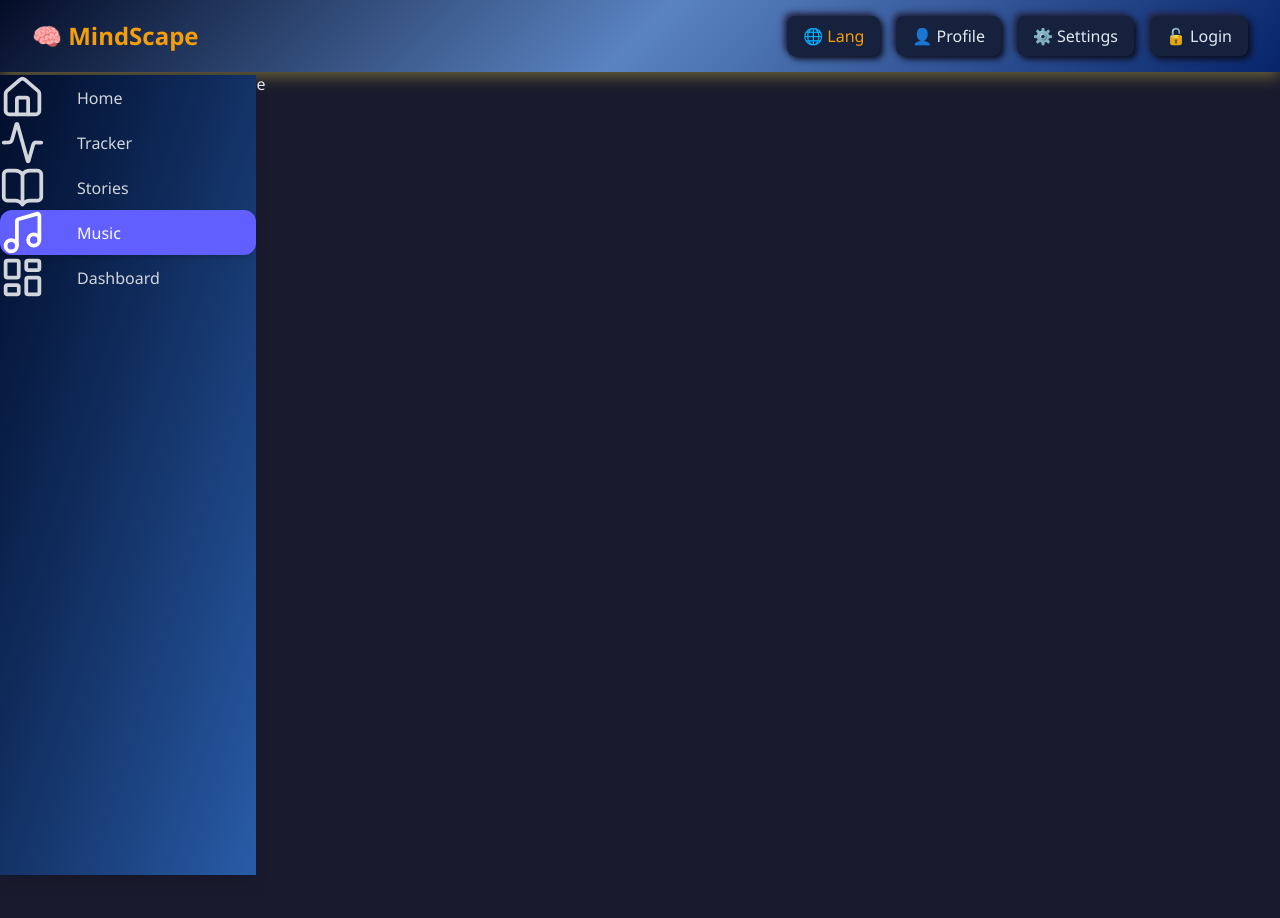
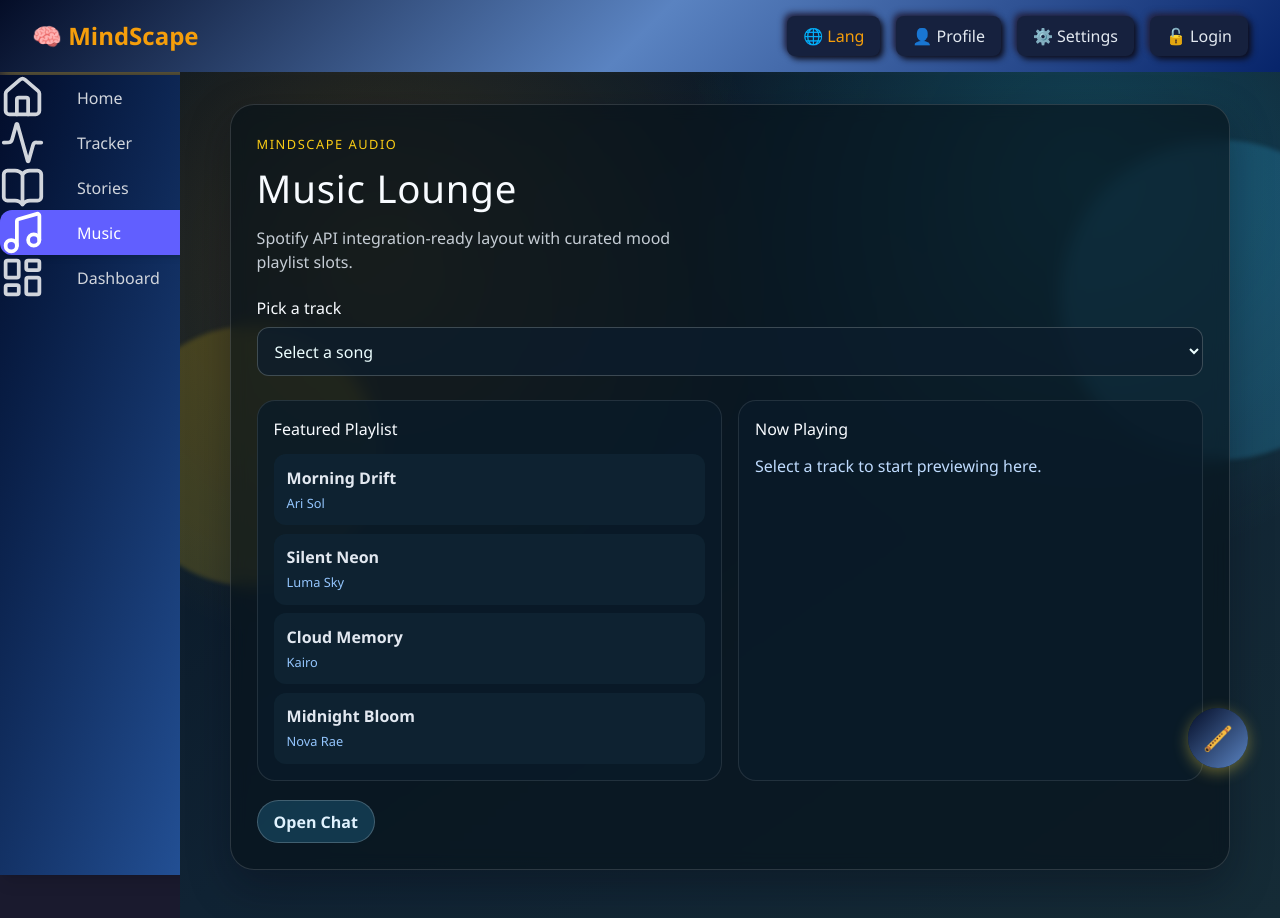
Before and after one commit to shriom17/MindScape, a React app in the folder frontend/: page /music in a window 1280 px wide. Before the commit the page ends 800 px from the top, so only its background shows below. Built offline with nearby package versions, Linux system fonts and the light colour scheme; the HTML template or start-up script is replaced by a standard one.

Commit message:
fix: update page background colors

```diff
--- a/frontend/src/pages/Dashboard.jsx
+++ b/frontend/src/pages/Dashboard.jsx
@@ -1,4 +1,15 @@
+import { pageBgStyles } from '../styles/pageBackground'
+
 function Dashboard() {
-  return <div>Dashboard</div>
+  return (
+    <div style={pageBgStyles.page}>
+      <div style={{ ...pageBgStyles.orbBase, ...pageBgStyles.orbLeft }} />
+      <div style={{ ...pageBgStyles.orbBase, ...pageBgStyles.orbRight }} />
+      <section style={pageBgStyles.shell}>
+        <h1 style={{ fontSize: '2rem', color: '#facc15' }}>Dashboard</h1>
+        <p style={{ marginTop: '0.5rem', color: '#dbeafe' }}>Your insights and activity widgets will appear here.</p>
+      </section>
+    </div>
+  )
 }
 export default Dashboard
--- a/frontend/src/pages/Home.jsx
+++ b/frontend/src/pages/Home.jsx
@@ -2,6 +2,7 @@ import { useState, useEffect } from 'react'
 import Camera from '../components/Camera'
 import MoodDisplay from '../components/MoodDisplay'
 import FloatingChat from '../components/FloatingChat'
+import { pageBgStyles } from '../styles/pageBackground'
 
 function Home() {
   const [mood, setMood] = useState(null)
@@ -31,8 +32,11 @@ function Home() {
   }, [countdown, scanning])
 
   return (
-    <div className="min-h-screen flex flex-col items-center justify-center gap-8 p-8"
-      style={{ backgroundColor: '#1a1a2e' }}>
+    <div style={pageBgStyles.page}>
+      <div style={{ ...pageBgStyles.orbBase, ...pageBgStyles.orbLeft }} />
+      <div style={{ ...pageBgStyles.orbBase, ...pageBgStyles.orbRight }} />
+
+      <div className="min-h-screen flex flex-col items-center justify-center gap-8 p-8" style={{ position: 'relative', zIndex: 1 }}>
 
       <h1 className="text-3xl font-bold text-amber-400">
         How are you feeling today, Arjuna?
@@ -98,6 +102,7 @@ function Home() {
       )}
 
       <FloatingChat mood={mood} />
+      </div>
     </div>
   )
 }
--- a/frontend/src/pages/Music.jsx
+++ b/frontend/src/pages/Music.jsx
@@ -1,4 +1,227 @@
+import { useState } from 'react';
+import FloatingChat from '../components/FloatingChat';
+import { pageBgStyles } from '../styles/pageBackground';
+
 function Music() {
-  return <div>Music Page</div>
+  const [isChatOpen, setIsChatOpen] = useState(false);
+  const [selectMusic, setSelectMusic] = useState('');
+
+  const musicList = [
+    { id: 1, title: 'Morning Drift', artist: 'Ari Sol' },
+    { id: 2, title: 'Silent Neon', artist: 'Luma Sky' },
+    { id: 3, title: 'Cloud Memory', artist: 'Kairo' },
+    { id: 4, title: 'Midnight Bloom', artist: 'Nova Rae' },
+  ];
+
+  const currentSong = musicList.find(song => song.id === Number(selectMusic));
+
+  const styles = {
+    shell: {
+      position: 'relative',
+      zIndex: 1,
+      width: 'min(1000px, 100%)',
+      margin: '0 auto',
+      padding: '1.6rem',
+      border: '1px solid rgba(255, 255, 255, 0.14)',
+      borderRadius: 24,
+      background: 'rgba(7, 18, 26, 0.64)',
+      backdropFilter: 'blur(8px)',
+      boxShadow: '0 16px 40px rgba(5, 10, 20, 0.35)',
+      color: '#f8fbff',
+    },
+    eyebrow: {
+      display: 'inline-block',
+      marginBottom: '0.4rem',
+      fontSize: '0.8rem',
+      textTransform: 'uppercase',
+      letterSpacing: '0.12em',
+      color: '#facc15',
+    },
+    title: {
+      fontSize: 'clamp(1.6rem, 3.8vw, 2.4rem)',
+      letterSpacing: '0.02em',
+    },
+    subtitle: {
+      marginTop: '0.5rem',
+      maxWidth: '48ch',
+      color: 'rgba(232, 240, 248, 0.84)',
+      lineHeight: 1.5,
+    },
+    controls: {
+      marginTop: '1.4rem',
+      display: 'grid',
+      gap: '0.45rem',
+    },
+    select: {
+      width: '100%',
+      padding: '0.72rem 0.8rem',
+      borderRadius: 12,
+      border: '1px solid rgba(255, 255, 255, 0.2)',
+      background: 'rgba(12, 30, 44, 0.75)',
+      color: '#ecfeff',
+    },
+    grid: {
+      marginTop: '1.5rem',
+      display: 'grid',
+      gap: '1rem',
+      gridTemplateColumns: 'repeat(auto-fit, minmax(260px, 1fr))',
+    },
+    card: {
+      borderRadius: 18,
+      border: '1px solid rgba(255, 255, 255, 0.1)',
+      background: 'rgba(11, 28, 41, 0.78)',
+      padding: '1rem',
+    },
+    list: {
+      listStyle: 'none',
+      display: 'flex',
+      flexDirection: 'column',
+      gap: '0.55rem',
+      marginTop: '0.8rem',
+    },
+    songBtn: {
+      width: '100%',
+      textAlign: 'left',
+      padding: '0.65rem 0.75rem',
+      borderRadius: 12,
+      border: '1px solid transparent',
+      background: 'rgba(15, 36, 52, 0.9)',
+      color: '#e2e8f0',
+      cursor: 'pointer',
+    },
+    songBtnActive: {
+      border: '1px solid rgba(250, 204, 21, 0.65)',
+      background: 'rgba(56, 189, 248, 0.18)',
+    },
+    songTitle: {
+      fontSize: '1.3rem',
+      fontWeight: 700,
+      color: '#fef3c7',
+      marginTop: '0.8rem',
+    },
+    songArtist: {
+      marginTop: '0.28rem',
+      color: '#bae6fd',
+    },
+    actions: {
+      marginTop: '1rem',
+      display: 'flex',
+      gap: '0.7rem',
+      flexWrap: 'wrap',
+    },
+    primaryBtn: {
+      padding: '0.55rem 1rem',
+      borderRadius: 999,
+      border: '1px solid rgba(255, 255, 255, 0.2)',
+      background: '#facc15',
+      color: '#0f172a',
+      fontWeight: 600,
+      cursor: 'pointer',
+    },
+    ghostBtn: {
+      padding: '0.55rem 1rem',
+      borderRadius: 999,
+      border: '1px solid rgba(255, 255, 255, 0.2)',
+      background: 'transparent',
+      color: '#f8fafc',
+      fontWeight: 600,
+      cursor: 'pointer',
+    },
+    chatRow: {
+      marginTop: '1.2rem',
+    },
+    chatBtn: {
+      padding: '0.55rem 1rem',
+      borderRadius: 999,
+      border: '1px solid rgba(255, 255, 255, 0.2)',
+      background: 'rgba(56, 189, 248, 0.2)',
+      color: '#e0f2fe',
+      fontWeight: 600,
+      cursor: 'pointer',
+    },
+    muted: {
+      color: '#bfdbfe',
+      marginTop: '0.8rem',
+    },
+    smallArtist: {
+      color: '#93c5fd',
+    },
+  };
+
+  return (
+    <div style={pageBgStyles.page}>
+      <div style={{ ...pageBgStyles.orbBase, ...pageBgStyles.orbLeft }} />
+      <div style={{ ...pageBgStyles.orbBase, ...pageBgStyles.orbRight }} />
+
+      <section style={styles.shell}>
+        <div>
+          <p style={styles.eyebrow}>MindScape Audio</p>
+          <h2 style={styles.title}>Music Lounge</h2>
+          <p style={styles.subtitle}>Spotify API integration-ready layout with curated mood playlist slots.</p>
+        </div>
+
+        <div style={styles.controls}>
+          <label htmlFor="song-select">Pick a track</label>
+          <select id="song-select" value={selectMusic} onChange={e => setSelectMusic(e.target.value)} style={styles.select}>
+            <option value="">Select a song</option>
+            {musicList.map(song => (
+              <option key={song.id} value={song.id}>
+                {song.title} - {song.artist}
+              </option>
+            ))}
+          </select>
+        </div>
+
+        <div style={styles.grid}>
+          <article style={styles.card}>
+            <h3>Featured Playlist</h3>
+            <ul style={styles.list}>
+              {musicList.map(song => (
+                <li key={song.id}>
+                  <button
+                    type="button"
+                    onClick={() => setSelectMusic(String(song.id))}
+                    style={String(song.id) === selectMusic ? { ...styles.songBtn, ...styles.songBtnActive } : styles.songBtn}
+                  >
+                    <span style={{ display: 'block', fontWeight: 600 }}>{song.title}</span>
+                    <small style={styles.smallArtist}>{song.artist}</small>
+                  </button>
+                </li>
+              ))}
+            </ul>
+          </article>
+
+          <article style={styles.card}>
+            <h3>Now Playing</h3>
+            {currentSong ? (
+              <>
+                <p style={styles.songTitle}>{currentSong.title}</p>
+                <p style={styles.songArtist}>{currentSong.artist}</p>
+                <div style={styles.actions}>
+                  <button type="button" style={styles.primaryBtn}>
+                    Play
+                  </button>
+                  <button type="button" style={styles.ghostBtn}>
+                    Queue
+                  </button>
+                </div>
+              </>
+            ) : (
+              <p style={styles.muted}>Select a track to start previewing here.</p>
+            )}
+          </article>
+        </div>
+
+        <div style={styles.chatRow}>
+          <button type="button" onClick={() => setIsChatOpen(!isChatOpen)} style={styles.chatBtn}>
+            {isChatOpen ? 'Close Chat' : 'Open Chat'}
+          </button>
+        </div>
+      </section>
+
+      <FloatingChat isOpen={isChatOpen} onClose={() => setIsChatOpen(false)} />
+    </div>
+  );
 }
-export default Music
+
+export default Music;
--- a/frontend/src/pages/Profile.jsx
+++ b/frontend/src/pages/Profile.jsx
@@ -1,4 +1,15 @@
+import { pageBgStyles } from '../styles/pageBackground'
+
 function Profile() {
-  return <div>Profile Page</div>
+  return (
+    <div style={pageBgStyles.page}>
+      <div style={{ ...pageBgStyles.orbBase, ...pageBgStyles.orbLeft }} />
+      <div style={{ ...pageBgStyles.orbBase, ...pageBgStyles.orbRight }} />
+      <section style={pageBgStyles.shell}>
+        <h1 style={{ fontSize: '2rem', color: '#facc15' }}>Profile</h1>
+        <p style={{ marginTop: '0.5rem', color: '#dbeafe' }}>Your personal settings and mood history summary will stay here.</p>
+      </section>
+    </div>
+  )
 }
 export default Profile
--- a/frontend/src/pages/Stories.jsx
+++ b/frontend/src/pages/Stories.jsx
@@ -1,4 +1,15 @@
+import { pageBgStyles } from '../styles/pageBackground'
+
 function Stories() {
-  return <div>Stories Page</div>
+  return (
+    <div style={pageBgStyles.page}>
+      <div style={{ ...pageBgStyles.orbBase, ...pageBgStyles.orbLeft }} />
+      <div style={{ ...pageBgStyles.orbBase, ...pageBgStyles.orbRight }} />
+      <section style={pageBgStyles.shell}>
+        <h1 style={{ fontSize: '2rem', color: '#facc15' }}>Stories</h1>
+        <p style={{ marginTop: '0.5rem', color: '#dbeafe' }}>Emotion-based story recommendations will render here.</p>
+      </section>
+    </div>
+  )
 }
 export default Stories
--- a/frontend/src/pages/Tracker.jsx
+++ b/frontend/src/pages/Tracker.jsx
@@ -1,5 +1,6 @@
 import { useState } from "react";
 import FloatingChat from "../components/FloatingChat";
+import { pageBgStyles } from '../styles/pageBackground';
 
 const moods = [
   { icon: "🙂", value: "happy" },
@@ -33,13 +34,17 @@ function Tracker() {
   };
 
   return (
+    <div style={pageBgStyles.page}>
+      <div style={{ ...pageBgStyles.orbBase, ...pageBgStyles.orbLeft }} />
+      <div style={{ ...pageBgStyles.orbBase, ...pageBgStyles.orbRight }} />
       <div
         style={{
           minHeight: "100vh",
           display: "flex",
           justifyContent: "center",
           alignItems: "center",
-        background: "linear-gradient(135deg, #0f172a, #1e3a8a)",
+          position: 'relative',
+          zIndex: 1,
         }}
       >
       <div
@@ -165,6 +170,7 @@ function Tracker() {
       </div>
       <FloatingChat />
       </div>
+    </div>
   );
 }
 
--- /dev/null
+++ b/frontend/src/styles/pageBackground.js
@@ -0,0 +1,43 @@
+export const pageBgStyles = {
+  page: {
+    position: 'relative',
+    minHeight: '100vh',
+    padding: '2rem 1rem 3rem',
+    background:
+      'radial-gradient(circle at 18% 22%, rgba(245, 158, 11, 0.18), transparent 36%), radial-gradient(circle at 82% 12%, rgba(34, 211, 238, 0.2), transparent 34%), linear-gradient(145deg, #081421 0%, #102334 52%, #152b36 100%)',
+    overflow: 'hidden',
+  },
+  orbBase: {
+    position: 'absolute',
+    borderRadius: 999,
+    filter: 'blur(2px)',
+    pointerEvents: 'none',
+  },
+  orbLeft: {
+    width: 260,
+    height: 260,
+    left: -60,
+    top: '30%',
+    background: 'rgba(250, 204, 21, 0.18)',
+  },
+  orbRight: {
+    width: 320,
+    height: 320,
+    right: -100,
+    top: '8%',
+    background: 'rgba(56, 189, 248, 0.2)',
+  },
+  shell: {
+    position: 'relative',
+    zIndex: 1,
+    width: 'min(1000px, 100%)',
+    margin: '0 auto',
+    padding: '1.6rem',
+    border: '1px solid rgba(255, 255, 255, 0.14)',
+    borderRadius: 24,
+    background: 'rgba(7, 18, 26, 0.64)',
+    backdropFilter: 'blur(8px)',
+    boxShadow: '0 16px 40px rgba(5, 10, 20, 0.35)',
+    color: '#f8fbff',
+  },
+};
```
Lines whose indentation alone changed are shown as unchanged.
